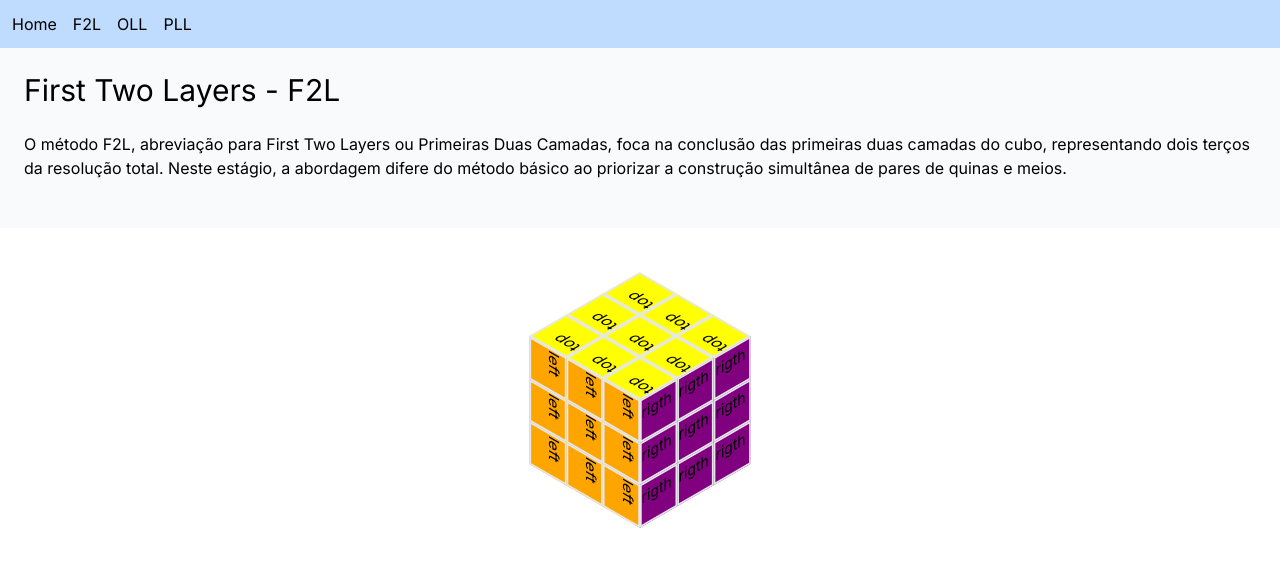
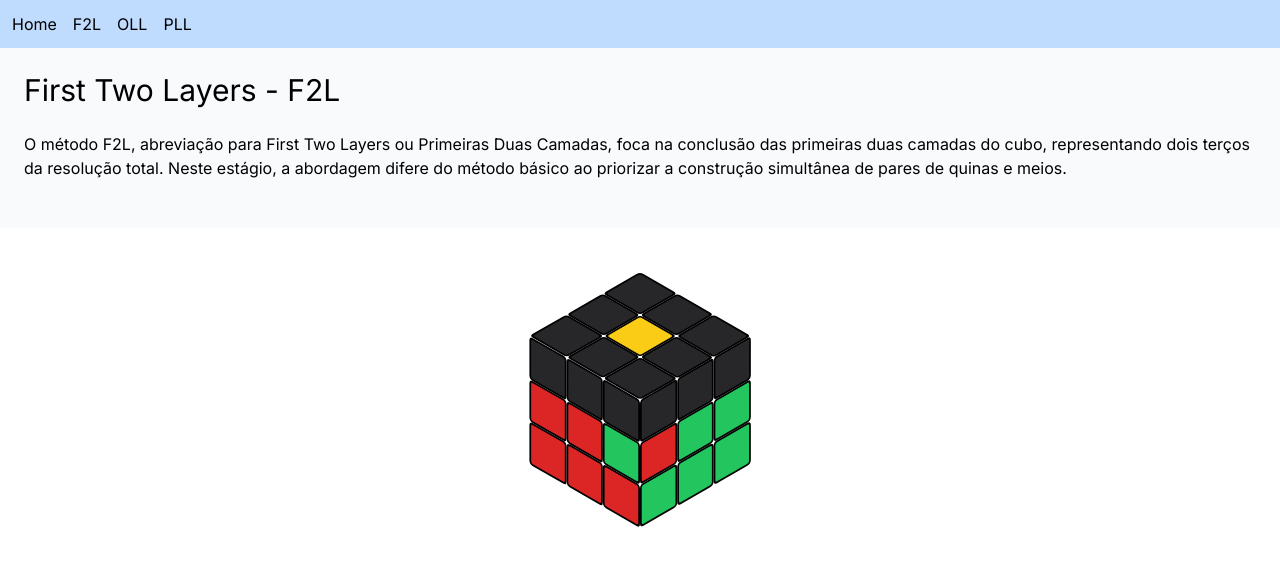
Before and after one commit to ValdineiJunior/cube-lessons, a Next.js app: page /firstTwoLayers in a window 1280 px wide. Shown: the top 566 px of the page. Built offline with nearby package versions, Linux system fonts and the light colour scheme.

Commit message:
feat: create a component to the cube f2l

```diff
--- a/src/app/(dashboard)/firstTwoLayers/page.tsx
+++ b/src/app/(dashboard)/firstTwoLayers/page.tsx
@@ -12,7 +12,7 @@ export default function FirstTwoLayers() {
           abordagem difere do método básico ao priorizar a construção simultânea
           de pares de quinas e meios.
         </p>
-        <div className="flex flex-wrap gap-6 justify-center">
+        <div>
           <CubeF2l />
         </div>
       </div>
--- a/src/app/globals.css
+++ b/src/app/globals.css
@@ -4,18 +4,15 @@
 
 
 .left {
-    background-color: orange;
     transform: rotate(90deg) skewX(-30deg) scaleY(0.864)
 }
 
 .right {
-    background-color: purple;
     transform: rotate(-30deg) skewX(-30deg) scaleY(0.864);
     bottom: 8em;
 }
 
 .top {
-    background-color: yellow;
-    transform: rotate(210deg) skewX(-30deg) scaleY(0.864);
-    bottom: 16em;
+    transform: rotate(30deg) skewX(-30deg) scaleY(0.864);
+    bottom: 24em;
 }
--- a/src/components/cubeF2l.tsx
+++ b/src/components/cubeF2l.tsx
@@ -1,74 +1,30 @@
+import { SquareF2l } from './squareF2l'
+
 export function CubeF2l() {
+  const notation = [
+    ['z', 'g', 'r', 'z', 'r', 'r', 'z', 'r', 'r'],
+    ['z', 'z', 'z', 'r', 'g', 'g', 'g', 'g', 'g'],
+    ['z', 'z', 'z', 'z', 'y', 'z', 'z', 'z', 'z'],
+  ]
   return (
     <>
-      {/* <div className="grid grid-cols-2 grid-rows-2 h-52 w-48 static">
-        <div className="grid grid-cols-3 grid-rows-3 h-52 w-48 -skew-x-[30deg] absolute">
-          <div className=" border-2">up</div>
-          <div className=" border-2">up</div>
-          <div className=" border-2">up</div>
-          <div className=" border-2">up</div>
-          <div className=" border-2">up</div>
-          <div className=" border-2">up</div>
-          <div className=" border-2">up</div>
-          <div className=" border-2">up</div>
-          <div className=" border-2">up</div>
-        </div>
-        <div className="grid grid-cols-3 grid-rows-3 h-52 w-48 -skew-y-[30deg] absolute bottom-10 right-[14.25rem]">
-          <div className=" border-2">rigth</div>
-          <div className=" border-2">rigth</div>
-          <div className=" border-2">rigth</div>
-          <div className=" border-2">rigth</div>
-          <div className=" border-2">rigth</div>
-          <div className=" border-2">rigth</div>
-          <div className=" border-2">rigth</div>
-          <div className=" border-2">rigth</div>
-          <div className=" border-2">rigth</div>
-        </div>
-        <div className="grid grid-cols-3 grid-rows-3 h-52 w-48 skew-y-[30deg] absolute bottom-10">
-          <div className=" border-2">left</div>
-          <div className=" border-2">left</div>
-          <div className=" border-2">left</div>
-          <div className=" border-2">left</div>
-          <div className=" border-2">left</div>
-          <div className=" border-2">left</div>
-          <div className=" border-2">left</div>
-          <div className=" border-2">left</div>
-          <div className=" border-2">left</div>
-        </div>
-      </div> */}
+      <div>
         <div className="absolute h-0 w-0 m-auto left-0 right-0 top-0 bottom-0">
           <div className="relative h-32 w-32 origin-[0_0] left grid grid-cols-3 grid-rows-3">
-          <div className=" border-2">left</div>
-          <div className=" border-2">left</div>
-          <div className=" border-2">left</div>
-          <div className=" border-2">left</div>
-          <div className=" border-2">left</div>
-          <div className=" border-2">left</div>
-          <div className=" border-2">left</div>
-          <div className=" border-2">left</div>
-          <div className=" border-2">left</div>
+            {notation[0].map((n, i) => (
+              <SquareF2l key={i} bgColor={n} />
+            ))}
           </div>
           <div className="relative h-32 w-32 origin-[0_0] right grid grid-cols-3 grid-rows-3">
-          <div className=" border-2">rigth</div>
-          <div className=" border-2">rigth</div>
-          <div className=" border-2">rigth</div>
-          <div className=" border-2">rigth</div>
-          <div className=" border-2">rigth</div>
-          <div className=" border-2">rigth</div>
-          <div className=" border-2">rigth</div>
-          <div className=" border-2">rigth</div>
-          <div className=" border-2">rigth</div>
+            {notation[1].map((n, i) => (
+              <SquareF2l key={i} bgColor={n} />
+            ))}
           </div>
           <div className="relative h-32 w-32 origin-[0_0] top grid grid-cols-3 grid-rows-3">
-          <div className=" border-2">top</div>
-          <div className=" border-2">top</div>
-          <div className=" border-2">top</div>
-          <div className=" border-2">top</div>
-          <div className=" border-2">top</div>
-          <div className=" border-2">top</div>
-          <div className=" border-2">top</div>
-          <div className=" border-2">top</div>
-          <div className=" border-2">top</div>
+            {notation[2].map((n, i) => (
+              <SquareF2l key={i} bgColor={n} />
+            ))}
+          </div>
         </div>
       </div>
     </>
--- /dev/null
+++ b/src/components/squareF2l.tsx
@@ -0,0 +1,21 @@
+export function SquareF2l({ bgColor }: { bgColor: string }) {
+  return (
+    <>
+      <div
+        data-status={bgColor}
+        className={`
+          w-full h-full
+          border-2
+          border-black
+          rounded
+          bg-zinc-800
+          data-[status=z]:bg-zinc-800
+          data-[status=r]:bg-red-600
+          data-[status=g]:bg-green-500
+          data-[status=s]:bg-sky-50
+          data-[status=y]:bg-yellow-400
+          `}
+      ></div>
+    </>
+  )
+}
```
Lines whose indentation alone changed are shown as unchanged.
